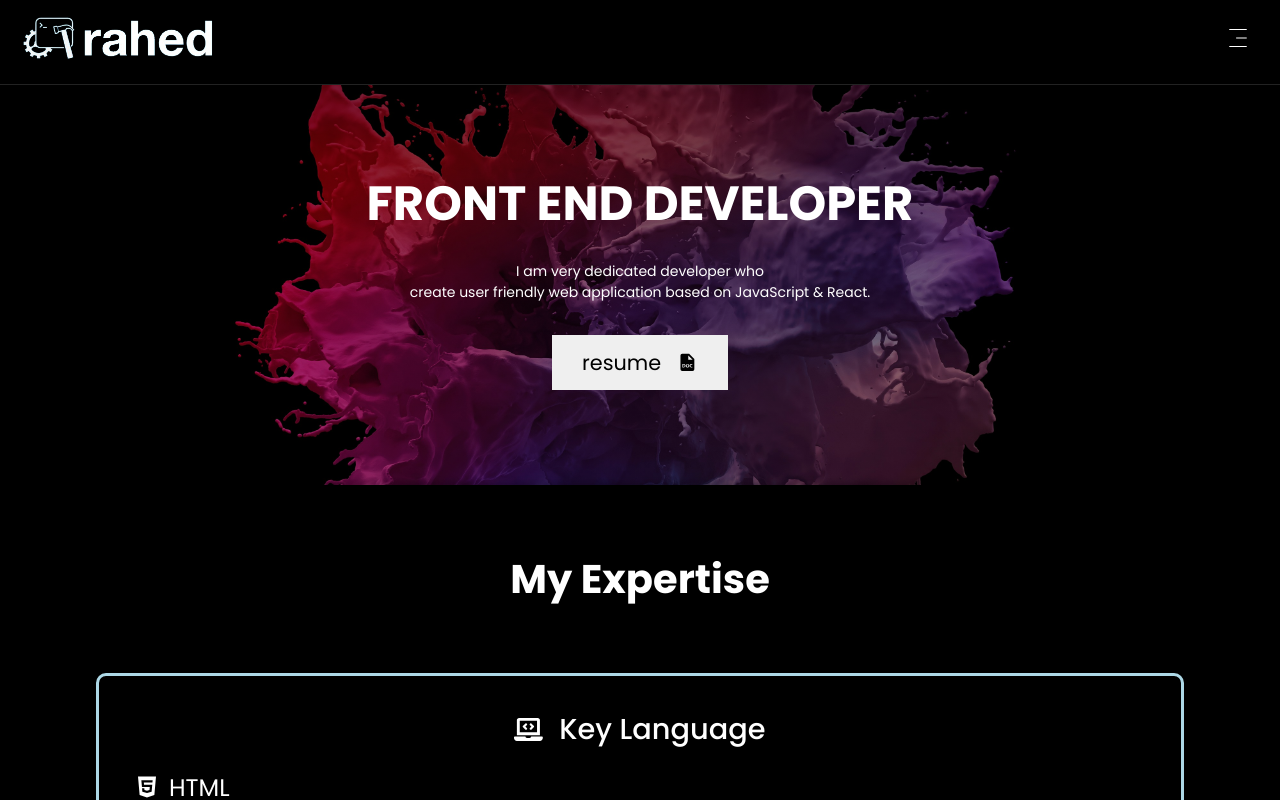
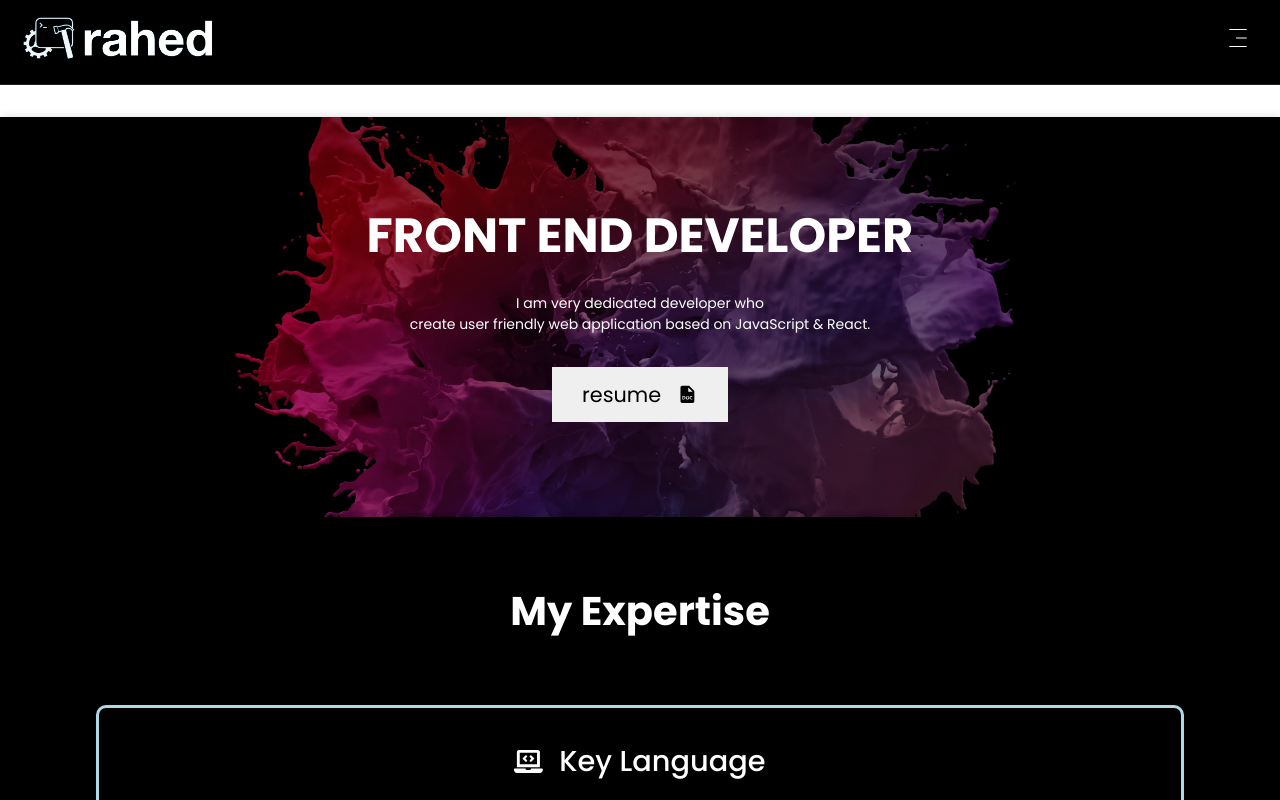
Before and after one commit to MD-Rahed-Mia/portfolio-project, a React (Vite) app: page / in a window 1280 px wide. Shown: the top 800 px of the page. Built offline with nearby package versions, Linux system fonts and the light colour scheme.

Commit message:
Update Hero.jsx

```diff
--- a/src/component/Hero/Hero.jsx
+++ b/src/component/Hero/Hero.jsx
@@ -8,6 +8,7 @@ import { BiSolidFileDoc } from "react-icons/bi";
 export default function Hero() {
   return (
     <>
+      <marquee>This project is under development.</marquee>
       <div
         className="hero-section"
         style={{
```
